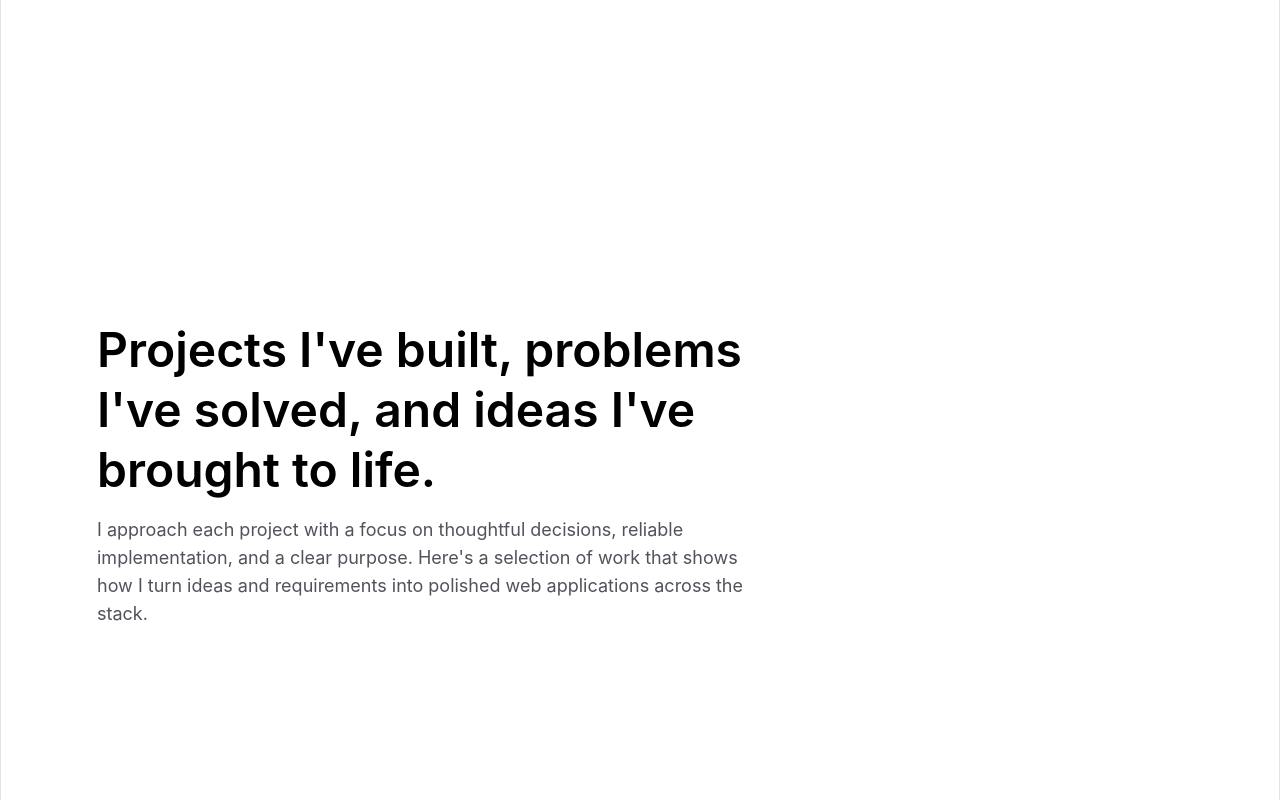
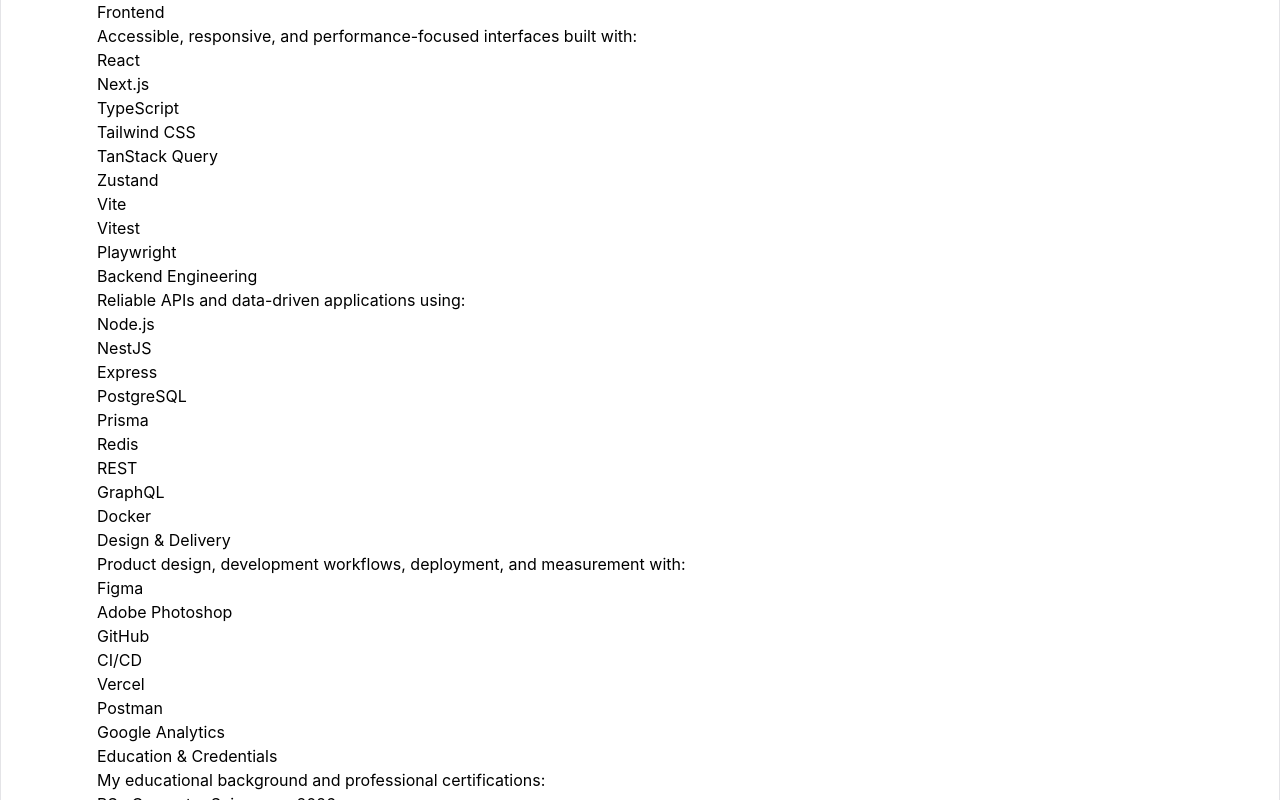
Before and after one commit to script-amv/portfolio, a React (Vite) app: page / in a window 1280 px wide. Shown: the part 1340-2140 px from the top of the page. Built offline with nearby package versions, Linux system fonts and the light colour scheme.

Commit message:
feat: add skills section structure
- define grouped skills and credentials data
- render skill groups with semantic markup

```diff
--- a/src/App.tsx
+++ b/src/App.tsx
@@ -2,6 +2,66 @@
 import githubIcon from "./assets/icons/github.svg";
 import linkedinIcon from "./assets/icons/linkedin.png";
 import portrait from "./assets/portrait.png";
+
+const skillGroups = [
+  {
+    title: "Frontend",
+    description:
+      "Accessible, responsive, and performance-focused interfaces built with:",
+    skills: [
+      "React",
+      "Next.js",
+      "TypeScript",
+      "Tailwind CSS",
+      "TanStack Query",
+      "Zustand",
+      "Vite",
+      "Vitest",
+      "Playwright",
+    ],
+  },
+  {
+    title: "Backend Engineering",
+    description:
+      "Reliable APIs and data-driven applications using:",
+    skills: [
+      "Node.js",
+      "NestJS",
+      "Express",
+      "PostgreSQL",
+      "Prisma",
+      "Redis",
+      "REST",
+      "GraphQL",
+      "Docker",
+    ],
+  },
+  {
+    title: "Design & Delivery",
+    description:
+      "Product design, development workflows, deployment, and measurement with:",
+    skills: [
+      "Figma",
+      "Adobe Photoshop",
+      "GitHub",
+      "CI/CD",
+      "Vercel",
+      "Postman",
+      "Google Analytics",
+    ],
+  },
+  {
+    title: "Education & Credentials",
+    description:
+      "My educational background and professional certifications:",
+    skills: [
+      "BSc Computer Science — 2026",
+      "JLPT N1",
+      "EIKEN Grade 1",
+      "Google Advanced Data Analytics Professional Certificate",
+    ],
+  },
+];
 
 function App() {
   return (
@@ -37,7 +97,24 @@
       <Section
         title="Technologies I use, tools I trust, and qualifications I've earned."
         description="I work across frontend and backend development to build fast, accessible, and reliable web experiences. Here's a focused overview of the technologies I reach for, the tools that support my workflow, and the qualifications that have shaped my professional development."
-      />
+      >
+        <div>
+          {skillGroups.map((group) => (
+            <section key={group.title}>
+              <h3>{group.title}</h3>
+              <p>{group.description}</p>
+
+              {group.skills.length > 0 && (
+                <ul>
+                  {group.skills.map((skill) => (
+                    <li key={skill}>{skill}</li>
+                  ))}
+                </ul>
+              )}
+            </section>
+          ))}
+        </div>
+      </Section>
 
       <Section
         title="Projects I've built, problems I've solved, and ideas I've brought to life."
```
